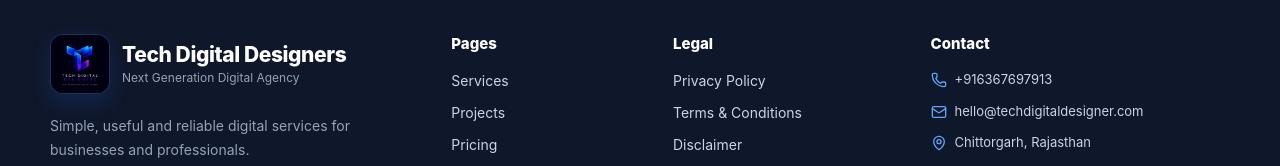
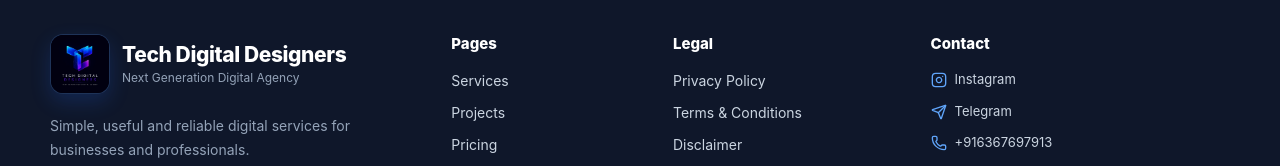
Before and after one commit to vidhyasagar118/tech-digital-designer, a React (Vite) app: page / in a window 1280 px wide. Shown: the part 3261-3427 px from the top of the page. Built offline with nearby package versions, Linux system fonts and the light colour scheme; no server answers.

Commit message:
footer insta link add

```diff
--- a/src/components/Footer.jsx
+++ b/src/components/Footer.jsx
@@ -5,9 +5,13 @@ import {
 } from "react-router-dom";
 
 import {
+    Instagram,
+
   Mail,
   MapPin,
   Phone,
+    Send,
+
 } from "lucide-react";
 
 import "./Footer.css";
@@ -91,9 +95,36 @@ export default function Footer() {
             Disclaimer
           </Link>
         </div>
-
 <div className="footer-column footer-contact">
   <h4>Contact</h4>
+
+  <a
+    href="https://www.instagram.com/tech_digital_designers/"
+    target="_blank"
+    rel="noopener noreferrer"
+    aria-label="Tech Digital Designers on Instagram"
+  >
+    <Instagram
+      size={16}
+      aria-hidden="true"
+    />
+
+    <span>Instagram</span>
+  </a>
+
+  <a
+    href="https://t.me/your_telegram_username"
+    target="_blank"
+    rel="noopener noreferrer"
+    aria-label="Tech Digital Designers on Telegram"
+  >
+    <Send
+      size={16}
+      aria-hidden="true"
+    />
+
+    <span>Telegram</span>
+  </a>
 
   <a href={`tel:${phone}`}>
     <Phone
```
Lines whose indentation alone changed are shown as unchanged.
